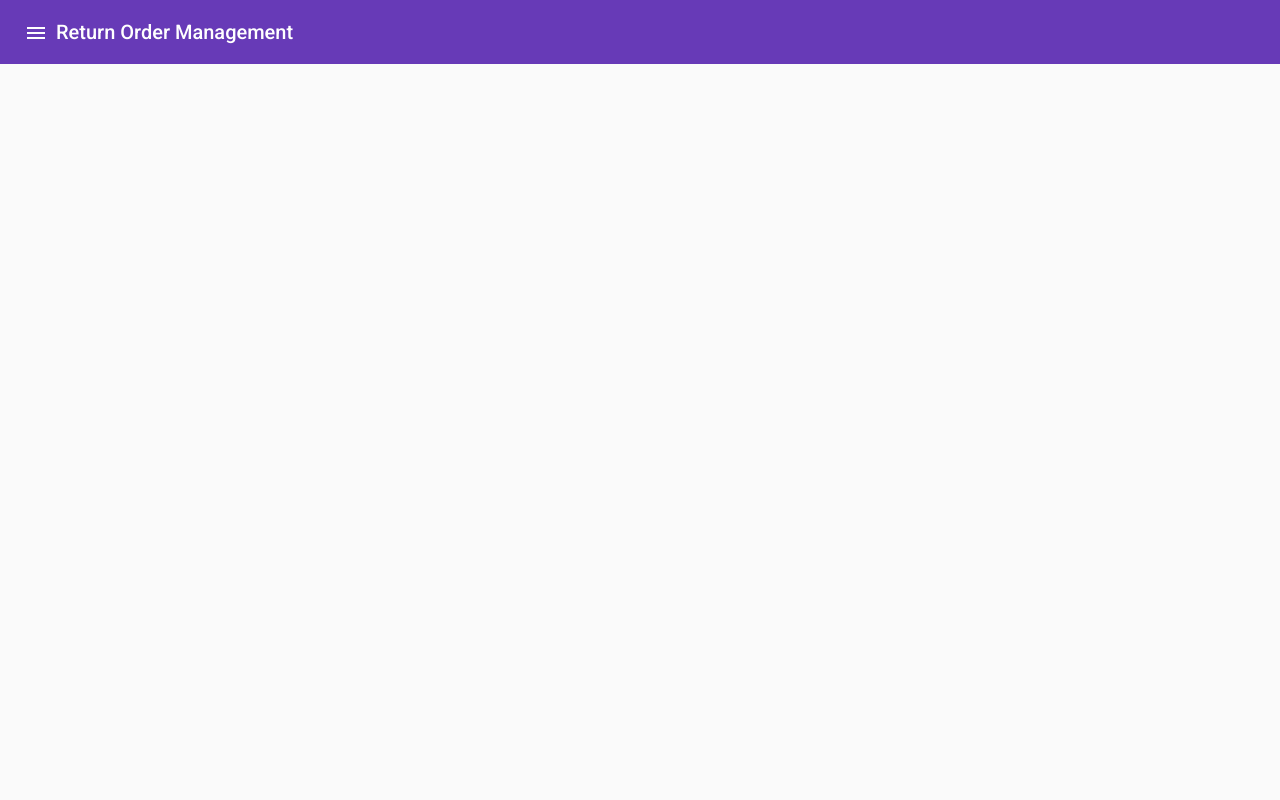
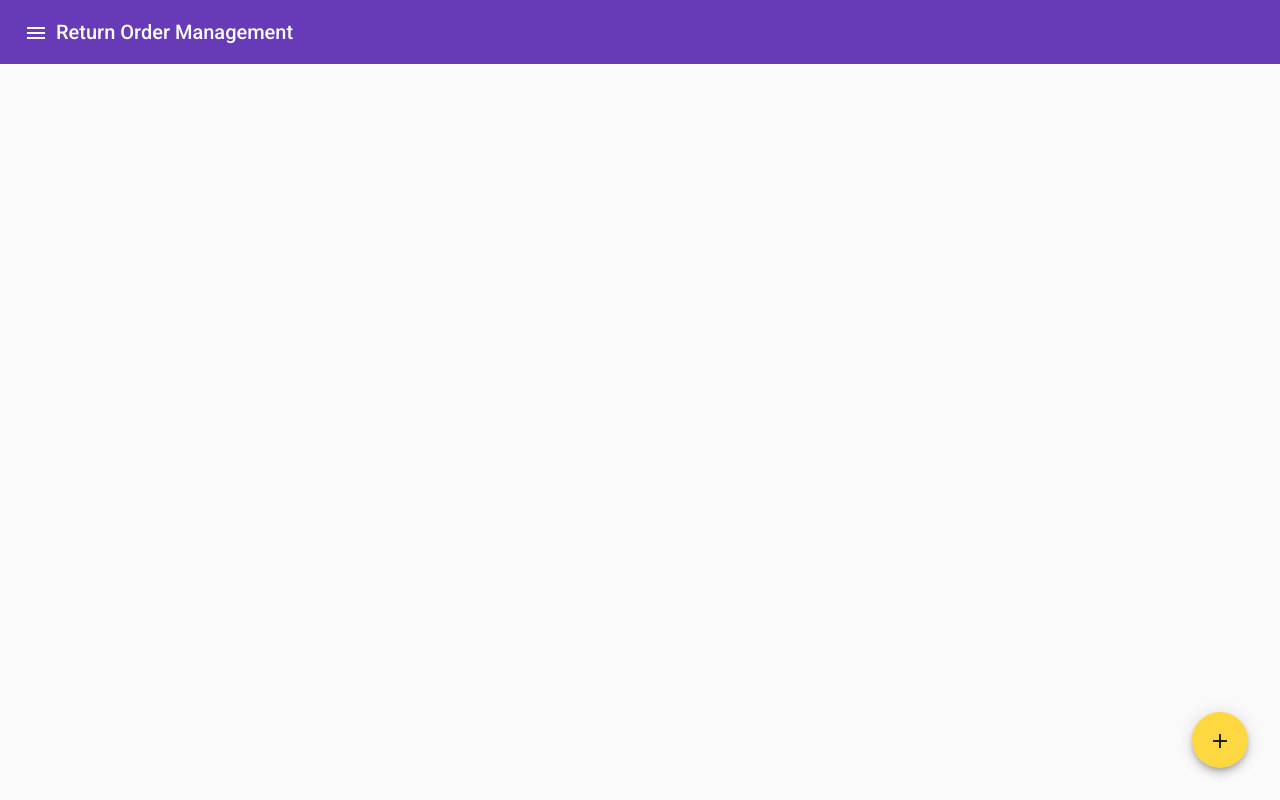
Before and after one commit to RitamChakraborty/return_order_management_frontend, an Angular app: page / in a window 1280 px wide. Shown: the top 800 px of the page. Built offline with nearby package versions, Linux system fonts and the light colour scheme; no server answers.

Commit message:
Create new order fav

```diff
--- a/src/app/view/home/home.component.html
+++ b/src/app/view/home/home.component.html
@@ -17,6 +17,9 @@
         </button>
         <span>Return Order Management</span>
       </mat-toolbar>
+      <button (click)="newOrder()" class="new-order" mat-fab>
+        <mat-icon>add</mat-icon>
+      </button>
     </p>
   </mat-sidenav-content>
 </mat-sidenav-container>
--- a/src/app/view/home/home.component.scss
+++ b/src/app/view/home/home.component.scss
@@ -40,3 +40,11 @@ mat-sidenav {
     }
   }
 }
+
+mat-sidenav-content {
+  .new-order {
+    position: fixed;
+    bottom: 2rem;
+    right: 2rem;
+  }
+}
--- a/src/app/view/home/home.component.ts
+++ b/src/app/view/home/home.component.ts
@@ -56,4 +56,8 @@ export class HomeComponent implements OnInit {
   logout() {
 
   }
+
+  newOrder() {
+
+  }
 }
```
